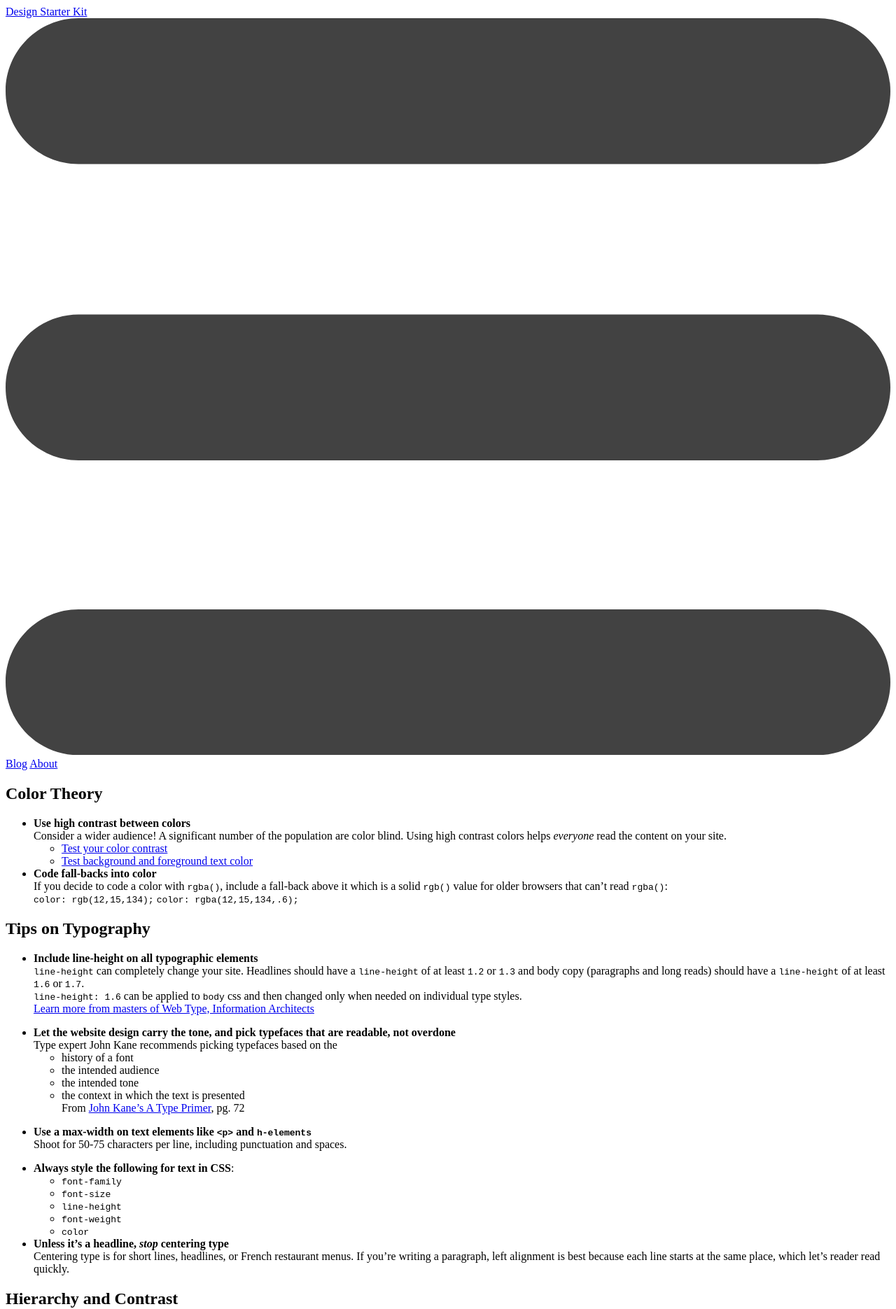
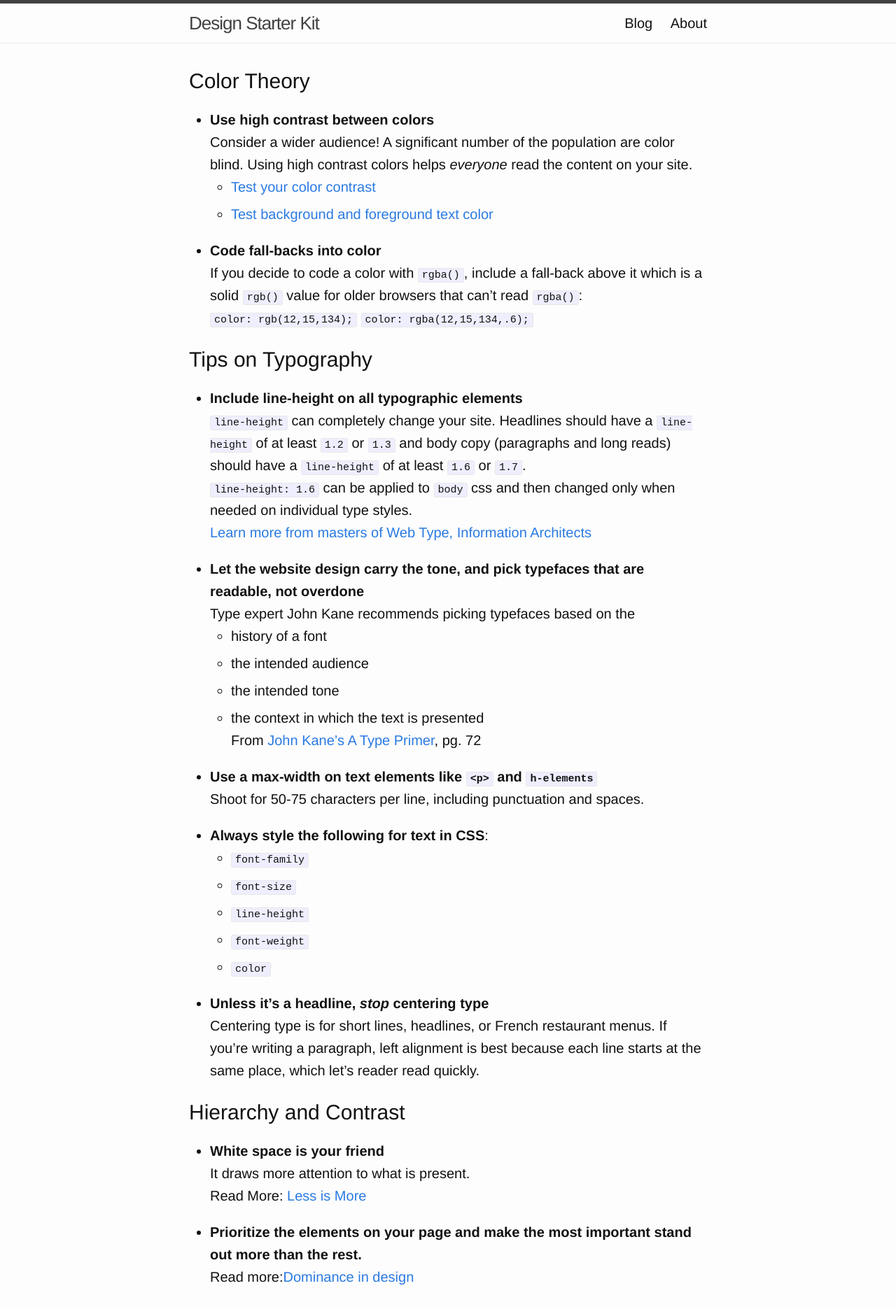
Before and after one commit to samkap/design-starter-kit, a Jekyll site: the page built from index.html, in a window 1280 px wide. Shown: the top 1871 px of the page at 70% size. Built offline with Jekyll 4.4.1, drawn with Linux system fonts in a browser that asks for light colours.

```diff
--- a/_config.yml
+++ b/_config.yml
@@ -2,7 +2,7 @@
 title: Design Starter Kit
 description: > # this means to ignore newlines until "baseurl:"
  A Design starter kit for students at The Iron Yard.
-baseurl: "design-starter-kit/" # the subpath of your site, e.g. /blog/
+baseurl: "/design-starter-kit" # the subpath of your site, e.g. /blog/
 url: "http://samkap.github.io" # the base hostname & protocol for your site
 twitter_username: samkap
 github_username:  samkap
```
